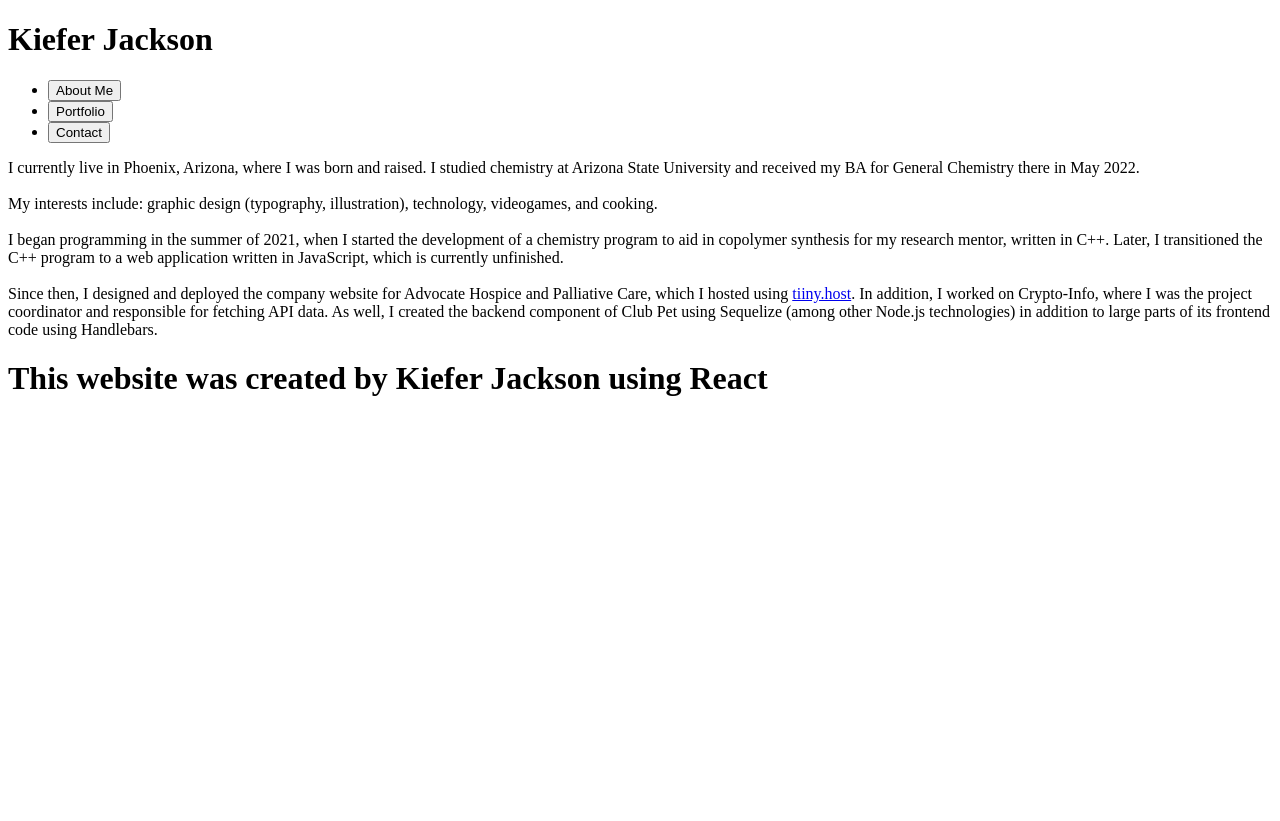
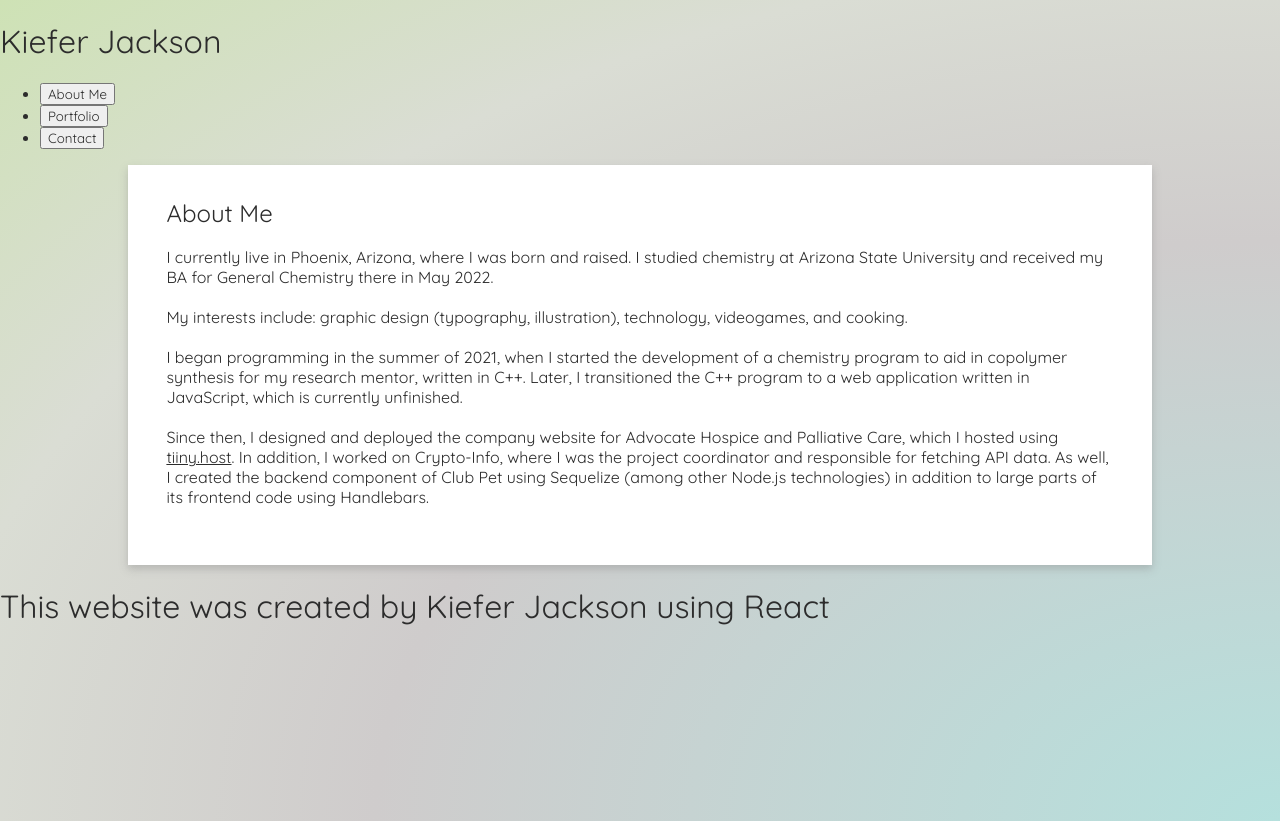
Before and after one commit to kieferjackson/react-portfolio, a React (Create React App) app in the folder portfolio-app/: page / in a window 1280 px wide. Before the commit the page ends 800 px from the top, so only its background shows below. Built offline with nearby package versions, Linux system fonts and the light colour scheme.

Commit message:
Implemented style sheet and updated components

```diff
--- a/portfolio-app/src/App.js
+++ b/portfolio-app/src/App.js
@@ -2,6 +2,8 @@ import React, { useState } from 'react';
 import Header from './components/Header';
 import Page from './components/Page';
 import Footer from './components/Footer';
+// Importing style
+import './index.css';
 
 function App() {
 	const [page_view, setPage] = useState('About Me');
@@ -9,7 +11,9 @@ function App() {
 	return (
 		<div>
 			<Header page_view={page_view} setPage={setPage} />
+			<main>
 				<Page page_view={page_view} setPage={setPage} />
+			</main>
 			<Footer />
 		</div>
 	);
--- a/portfolio-app/src/components/Page.js
+++ b/portfolio-app/src/components/Page.js
@@ -10,6 +10,8 @@ function select_page(page)
             const HOST_URL = 'tiiny.host';
 
         return (
+            <section key='about_me_section'>
+                <h2>About Me</h2>
                 <p>
                     I currently live in Phoenix, Arizona, where I was born and raised. I studied chemistry at
                     Arizona State University and received my BA for General Chemistry there in May 2022.
@@ -27,12 +29,15 @@ function select_page(page)
                     fetching API data. As well, I created the backend component of Club Pet using Sequelize (among other
                     Node.js technologies) in addition to large parts of its frontend code using Handlebars.
                 </p>
+            </section>
         );
         case 'Portfolio':
             return (
+                <section key='portfolio_section'>
                     <div className='projects_container'>
                         {projects.map((project) => <Project key={project.title} {...project} />)}
                     </div>
+                </section>
             );
         case 'Contact':
             const GITHUB_USERNAME = 'kieferjackson';
@@ -40,7 +45,7 @@ function select_page(page)
             const EMAIL_ADDRESS = 'kieferleejackson@gmail.com';
 
             return (
-                <section>
+                <section key='contact_section'>
                     <h3>Contact</h3>
                     <div className='contact_info'>
                         GitHub: <a href={`https://github.com/${GITHUB_USERNAME}/`}>{GITHUB_USERNAME}</a>
--- a/portfolio-app/src/index.css
+++ b/portfolio-app/src/index.css
@@ -1,13 +1,37 @@
+/* Importing the Quicksand font thought the Google Font API */
+@import url('https://fonts.googleapis.com/css2?family=Prompt:ital,wght@0,600;1,900&family=Quicksand:wght@400;700&display=swap');
+
+:root {
+  --glassy-gradient: radial-gradient(at bottom right, #b5e0ddff 0%, #cfccccff 50%, #daddd4ff 75%, #cee2b5ff 100%);
+}
+
+* {
+  color: #2c2c2c;
+  font-family: 'Quicksand', Helvetica, Arial, sans-serif;
+}
+
 body {
+  background: var(--glassy-gradient);
   margin: 0;
-  font-family: -apple-system, BlinkMacSystemFont, 'Segoe UI', 'Roboto', 'Oxygen',
-    'Ubuntu', 'Cantarell', 'Fira Sans', 'Droid Sans', 'Helvetica Neue',
-    sans-serif;
-  -webkit-font-smoothing: antialiased;
-  -moz-osx-font-smoothing: grayscale;
+  min-height: 100vh;
+}
+
+main {
+  box-sizing: border-box;
+  width: 80%;
+  min-height: 50vh;
+  margin: 0 auto;
+  padding: 1% 3%;
+  box-shadow: 0px 4px 8px 0px #85858567;
+  background-color: #fff;
 }
 
 code {
   font-family: source-code-pro, Menlo, Monaco, Consolas, 'Courier New',
     monospace;
 }
+
+h1, h2, h3 {
+  font-kerning: none;
+  font-weight: 400;
+}
```
Lines whose indentation alone changed are shown as unchanged.
